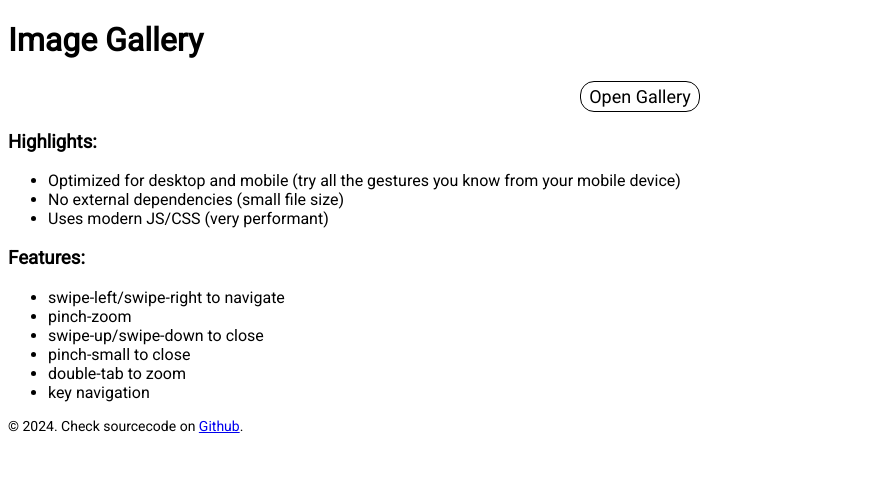
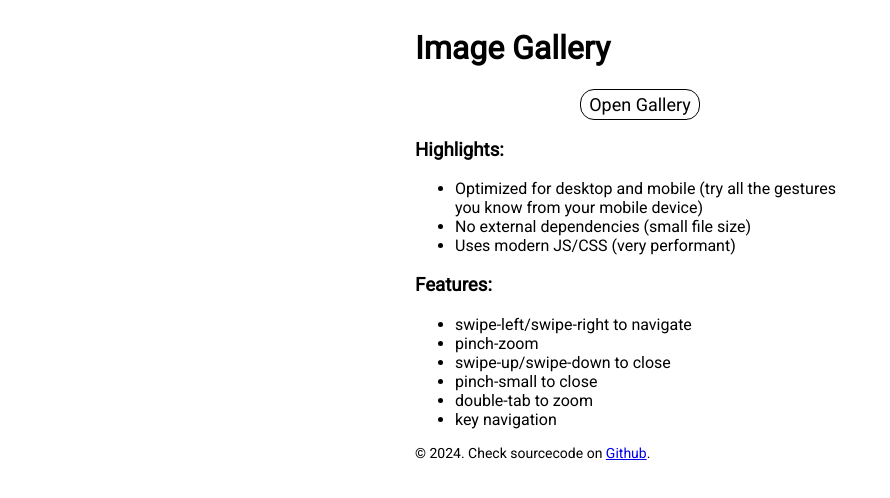
Before and after one commit to aronwoost/image-gallery, a Next.js app: page / in a window 1280 px wide. Shown: the top 498 px of the page, without its empty margins (0-890 px from the left). Built offline with nearby package versions, Linux system fonts and the light colour scheme.

Commit message:
Center content

```diff
--- a/src/app/page.module.css
+++ b/src/app/page.module.css
@@ -1,5 +1,11 @@
 .container {
   padding: 0 calc(env(safe-area-inset-right)) 0 calc(env(safe-area-inset-left));
+  display: flex;
+  justify-content: center;
+}
+
+.wrapper {
+  max-width: 450px;
 }
 
 .buttons {
--- a/src/app/page.tsx
+++ b/src/app/page.tsx
@@ -21,6 +21,7 @@ export default function Home() {
 
   return (
     <main className={styles.container}>
+      <div className={styles.wrapper}>
         <h1>Image Gallery</h1>
         <div className={styles.buttons}>
           <button
@@ -69,6 +70,7 @@ export default function Home() {
           </a>
           .
         </footer>
+      </div>
     </main>
   );
 }
```
Lines whose indentation alone changed are shown as unchanged.
